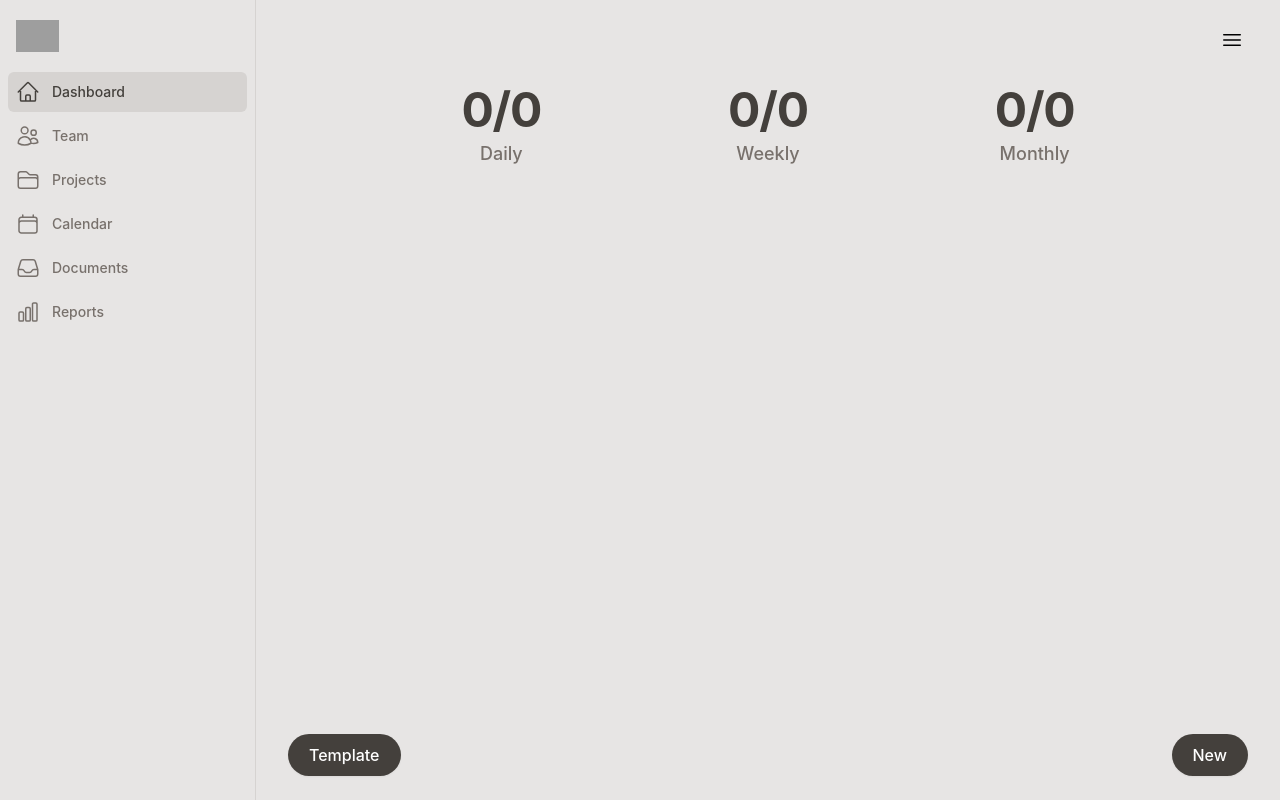
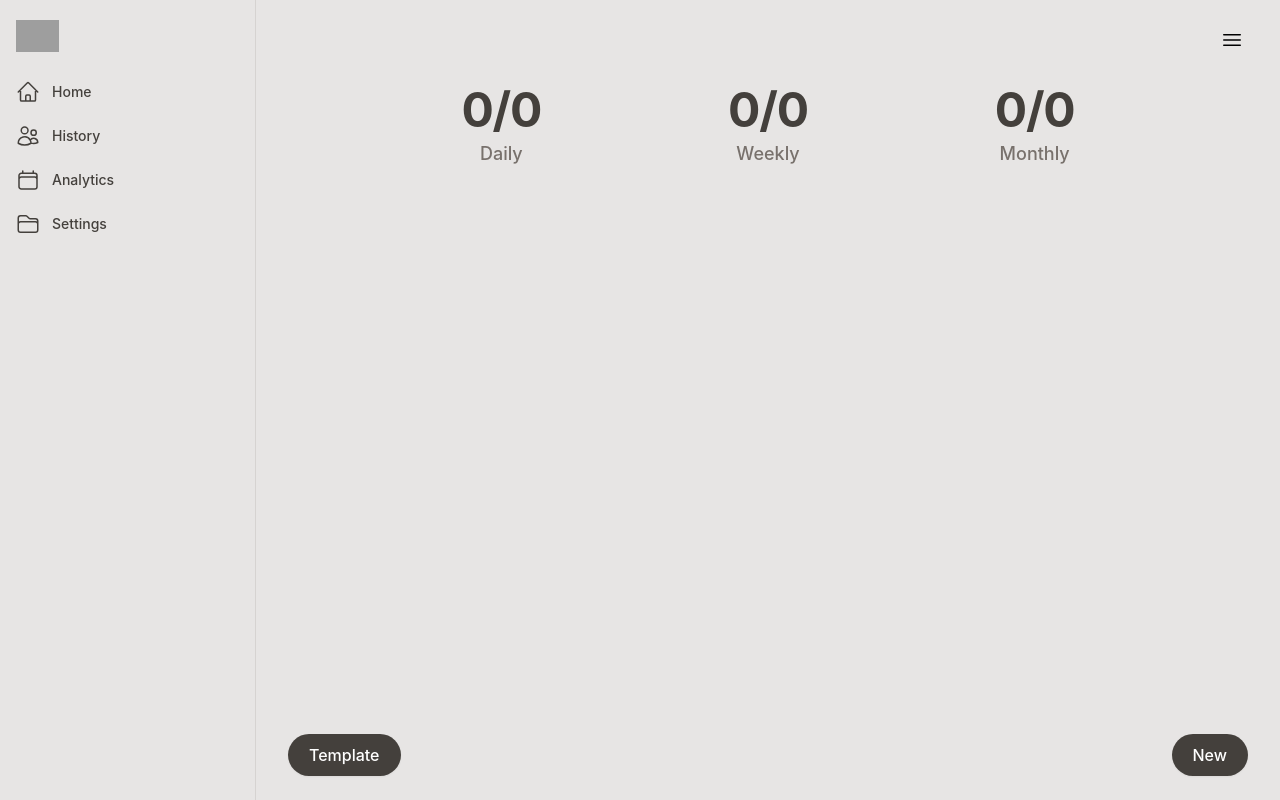
Before and after one commit to Tsuni/checkboxr, a React (Create React App) app in the folder web/: page / in a window 1280 px wide. Built offline with nearby package versions, Linux system fonts and the light colour scheme; grey boxes are pictures that could not be loaded.

Commit message:
okayish sidebar

```diff
--- a/web/src/App.tsx
+++ b/web/src/App.tsx
@@ -1,9 +1,7 @@
 import { Dialog, Transition } from '@headlessui/react';
-import React, { Fragment } from 'react';
+import { Fragment } from 'react';
 import './App.css';
-import { Dashboard } from './features/dashboard/Dashboard';
 import {
-  Bars3Icon,
   CalendarIcon,
   ChartBarIcon,
   FolderIcon,
@@ -13,25 +11,21 @@ import {
   XMarkIcon,
 } from '@heroicons/react/24/outline'
 import { useTodoStore } from './helpers/store';
-import { Outlet } from 'react-router-dom';
+import { NavLink, Outlet } from 'react-router-dom';
 
-function classNames(...classes :any) {
+function classNames(...classes: any) {
   return classes.filter(Boolean).join(' ')
 }
 
 const navigation = [
-
-
-  { name: 'Dashboard', href: '#', icon: HomeIcon, current: true },
-  { name: 'Team', href: '#', icon: UsersIcon, current: false },
-  { name: 'Projects', href: '#', icon: FolderIcon, current: false },
-  { name: 'Calendar', href: '#', icon: CalendarIcon, current: false },
-  { name: 'Documents', href: '#', icon: InboxIcon, current: false },
-  { name: 'Reports', href: '#', icon: ChartBarIcon, current: false },
+  { name: 'Home', to: '/', icon: HomeIcon, current: true },
+  { name: 'History', to: 'history', icon: UsersIcon, current: false },
+  { name: 'Analytics', to: 'analytics', icon: CalendarIcon, current: false },
+  { name: 'Settings', to: 'settings', icon: FolderIcon, current: false },
 ]
 
 const App = () => {
-  const { showSidebar, toggleSidebar } = useTodoStore(state => ({showSidebar: state.showSidebar, toggleSidebar: state.toggleSidebar}));
+  const { showSidebar, toggleSidebar } = useTodoStore(state => ({ showSidebar: state.showSidebar, toggleSidebar: state.toggleSidebar }));
   return (
     <>
       <div className='h-full'>
@@ -85,20 +79,15 @@ const App = () => {
                       <img
                         className="h-8 w-auto"
                         src="https://tailwindui.com/img/logos/mark.svg?color=indigo&shade=600"
-                      alt="Your Company"
+                        alt="Checkboxr"
                       />
                     </div>
                     <nav className="mt-5 space-y-1 px-2">
                       {navigation.map((item) => (
-                      <a
+                        <NavLink
                           key={item.name}
-                        href={item.href}
-                        className={classNames(
-                          item.current
-                            ? 'bg-stone-300 text-stone-700'
-                            : 'text-stone-700 hover:bg-stone-300 hover:text-stone-700',
-                          'group flex items-center px-2 py-2 text-base font-medium rounded-md'
-                        )}
+                          to={item.to}
+                          className='text-stone-700 hover:bg-stone-300 hover:text-stone-700 group flex items-center px-2 py-2 text-base font-medium rounded-md'
                         >
                           <item.icon
                             className={classNames(
@@ -108,7 +97,7 @@ const App = () => {
                             aria-hidden="true"
                           />
                           {item.name}
-                      </a>
+                        </NavLink>
                       ))}
                     </nav>
                   </div>
@@ -128,28 +117,25 @@ const App = () => {
                 <img
                   className="h-8 w-auto"
                   src="https://tailwindui.com/img/logos/mark.svg?color=indigo&shade=600"
-                alt="Your Company"
+                  alt="Checkboxr"
                 />
               </div>
               <nav className="mt-5 flex-1 space-y-1 bg-stone-200 px-2">
                 {navigation.map((item) => (
-                <a
+                  <NavLink
                     key={item.name}
-                  href={item.href}
-                  className={classNames(
-                    item.current ? 'bg-stone-300 text-stone-700' : 'text-stone-500 hover:bg-gray-50 hover:text-gray-900',
-                    'group flex items-center px-2 py-2 text-sm font-medium rounded-md'
-                  )}
+                    to={item.to}
+                    className='text-stone-700 hover:bg-gray-50 hover:text-stone-700 group flex items-center px-2 py-2 text-sm font-medium rounded-md'
                   >
                     <item.icon
                       className={classNames(
-                      item.current ? 'text-stone-700' : 'text-stone-500 group-hover:text-gray-500',
+                        item.current ? 'text-stone-700' : 'text-stone-700 group-hover:text-gray-500',
                         'mr-3 flex-shrink-0 h-6 w-6'
                       )}
                       aria-hidden="true"
                     />
                     {item.name}
-                </a>
+                  </NavLink>
                 ))}
               </nav>
             </div>
--- a/web/src/components/BigStatDisplay.tsx
+++ b/web/src/components/BigStatDisplay.tsx
@@ -1,4 +1,4 @@
-interface iBigStatDisplay{
+interface iBigStatDisplay {
     title?: string,
     number: string,
 }
@@ -8,8 +8,8 @@ const BigStatDisplay = ({ title, number }: iBigStatDisplay) => {
     return (
         <div className="flex flex-col">
             <dt className="order-2 mt-2 text-lg font-medium leading-6 text-stone-500">{title}</dt>
-        <dd className="order-1 text-5xl font-bold tracking-tight text-stone-700">{number}</dd>
-      </div>
+            <dd className="order-1 text-5xl font-bold tracking-tight text-stone-700">{number}</dd>
+        </div>
     )
 
 }
```
Lines whose indentation alone changed are shown as unchanged.
